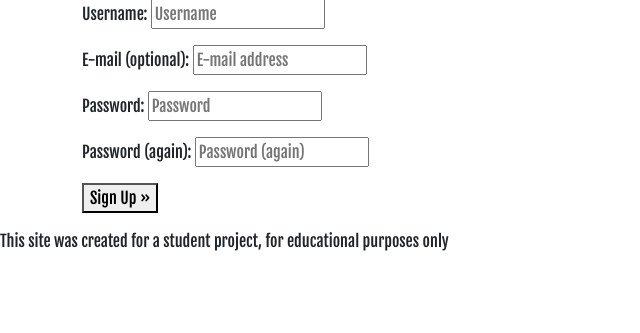
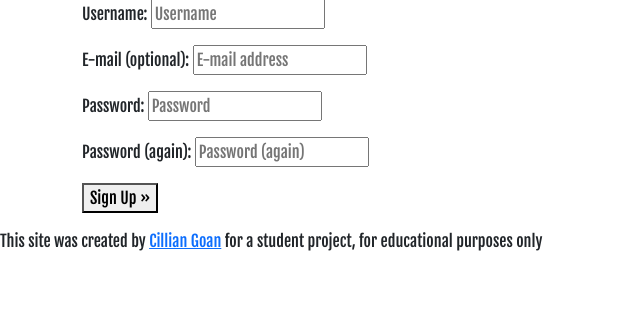
Before and after one commit to Cillian-G/neverending_guidebook, a Django app: page /accounts/signup/ in a window 1280 px wide. Shown: the part 209-542 px from the top of the page, without its empty margins (0-640 px from the left). Run offline with Django 3.2, Linux system fonts and the light colour scheme; some libraries are stand-ins or nearby versions.

Commit message:
Add github link to site footer

```diff
--- a/templates/base.html
+++ b/templates/base.html
@@ -102,9 +102,11 @@
 
         {% endblock content %}
     </main>
-    <!-- footer mt-auto py-3 dark-bg -->
+
     <footer class="footer mt-auto py-3">
-        <p>This site was created for a student project, for educational purposes only</p>
+        <p>This site was created by
+            <a href="https://github.com/Cillian-G" target="_blank" rel="nofollow noreferrer">Cillian Goan</a>
+             for a student project, for educational purposes only</p>
     </footer>
     <script>
         setTimeout(function () {
```
